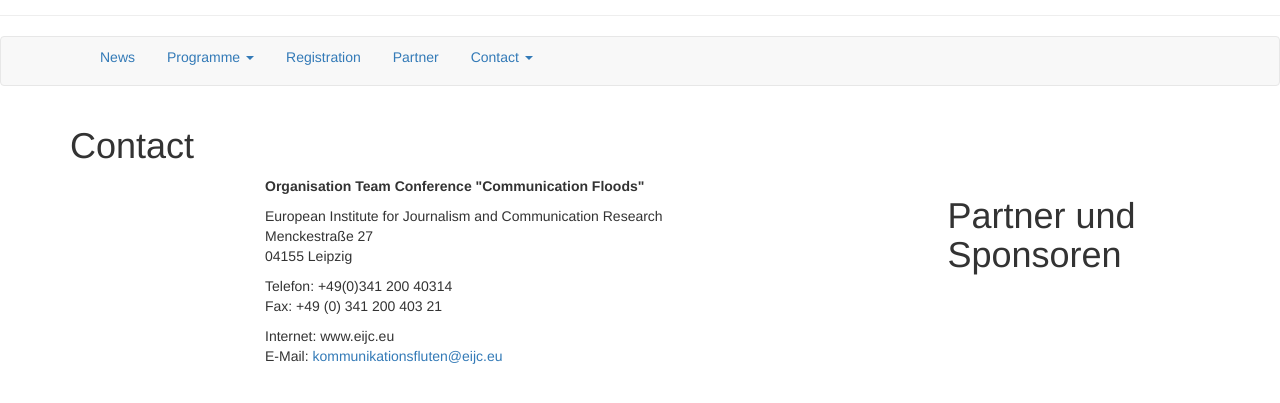
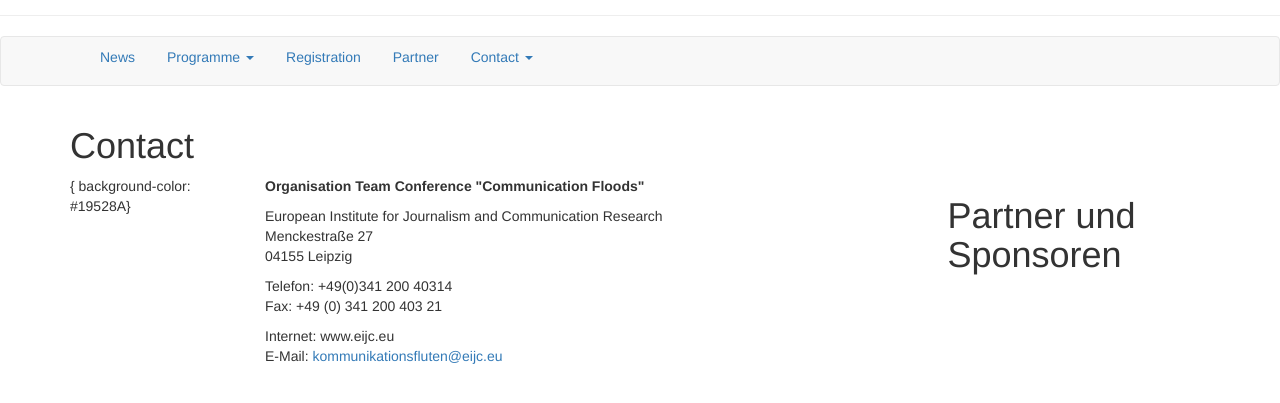
Before and after one commit to susedev/test, a Jekyll site: the page built from contact.html, in a window 1280 px wide, cut to the strip 131-534 px from the top of the page. Built offline with Jekyll 4.4.1, drawn with Linux system fonts in a browser that asks for light colours; nearby versions of some CDN libraries.

Commit message:
Update page.html

```diff
--- a/_layouts/page.html
+++ b/_layouts/page.html
@@ -12,7 +12,8 @@ layout: base
   <h1>{{ page.title }}</h1>
 
   <div class="row">
-    <div class="col-md-2" background-color: #19528A>
+    <div class="col-md-2">
+      { background-color: #19528A}
     </div>
     <div class="col-md-7">
       {{ content }}
```
